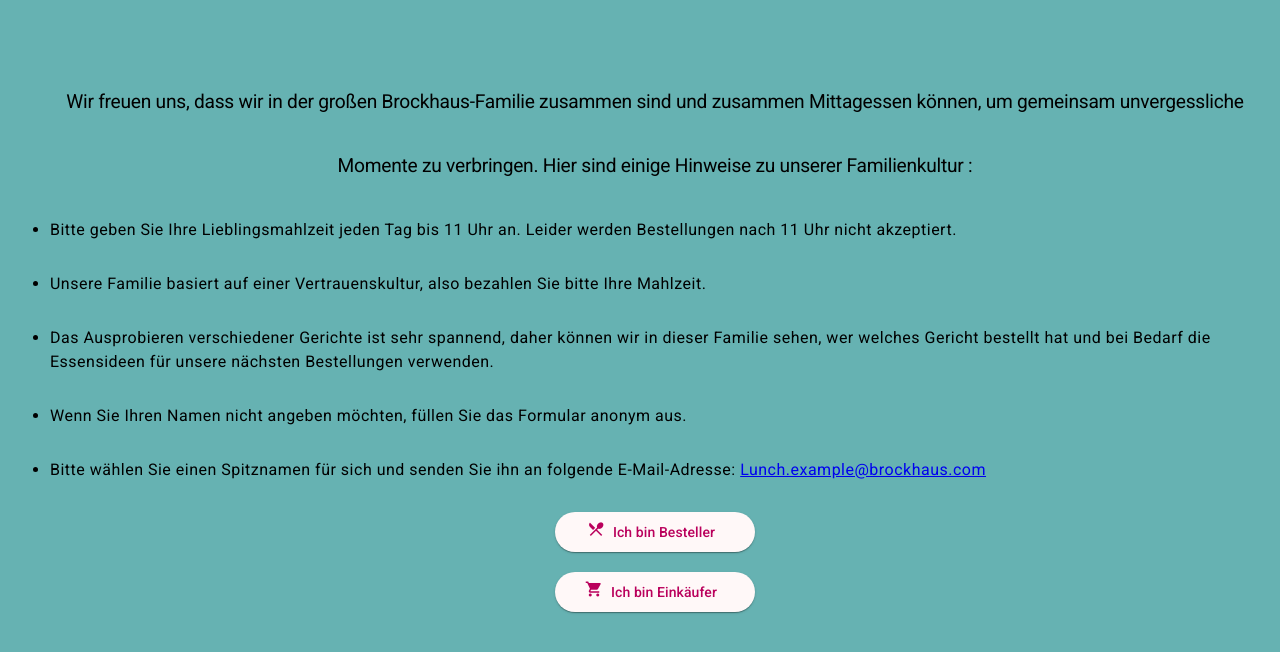
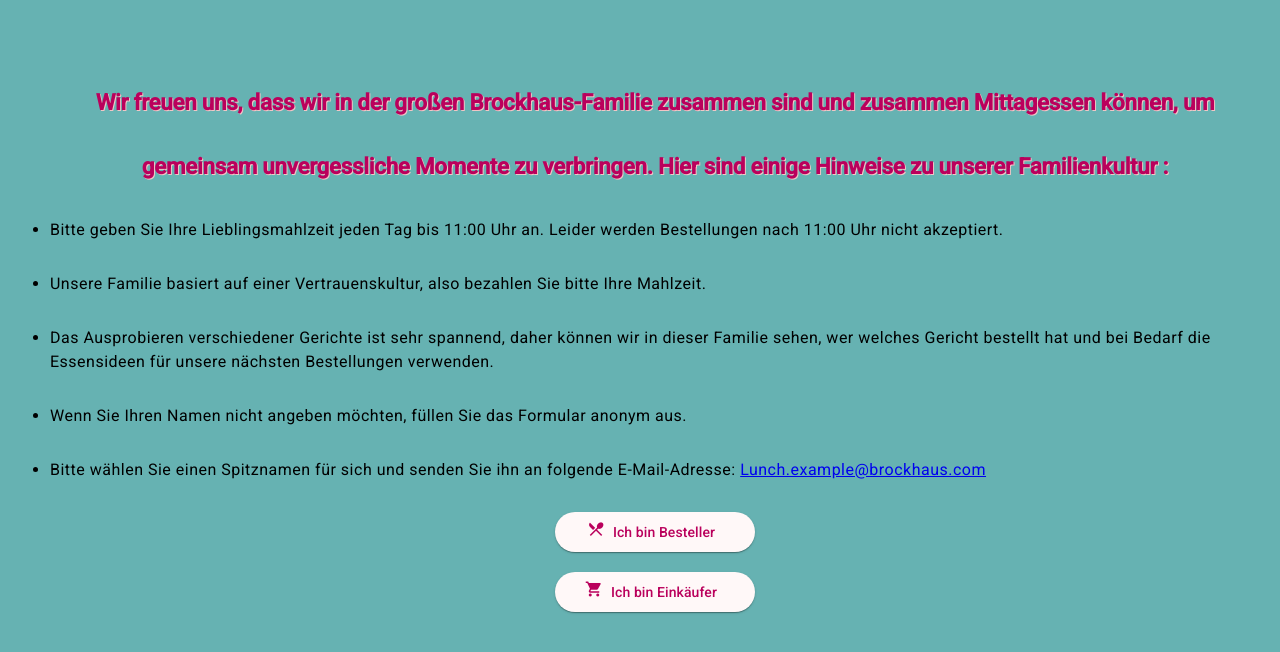
Before and after one commit to Hamed-Eskandari/LunchTime, an Angular app in the folder frontend/lunch-time/: page /home in a window 1280 px wide. Shown: the top 652 px of the page. Built offline with nearby package versions, Linux system fonts and the light colour scheme.

Commit message:
change some text in project

```diff
--- a/frontend/lunch-time/src/app/buyer/buyer.component.html
+++ b/frontend/lunch-time/src/app/buyer/buyer.component.html
@@ -48,7 +48,7 @@
               </ng-container>
               <!-- Day Column -->
               <ng-container matColumnDef="day">
-              <th mat-header-cell *matHeaderCellDef>Tag</th>
+                <th mat-header-cell *matHeaderCellDef>Datum</th>
                 <td mat-cell *matCellDef="let element">{{ element.day }}</td>
               </ng-container>
               <!-- Time Column -->
--- a/frontend/lunch-time/src/app/components/alert-dialog/alert-dialog.component.html
+++ b/frontend/lunch-time/src/app/components/alert-dialog/alert-dialog.component.html
@@ -1,4 +1,4 @@
-<h1 mat-dialog-title>Warnung</h1>
+<h1 mat-dialog-title>Bestätigt</h1>
 <div mat-dialog-content>
   <p>{{ data.message }}</p>
 </div>
--- a/frontend/lunch-time/src/app/home/home.component.html
+++ b/frontend/lunch-time/src/app/home/home.component.html
@@ -1,13 +1,13 @@
 <div class="container">
-  <h1>
+  <h1><b>
     Wir freuen uns, dass wir in der großen Brockhaus-Familie zusammen sind und
     zusammen Mittagessen können, um gemeinsam unvergessliche Momente zu
-    verbringen. Hier sind einige Hinweise zu unserer Familienkultur :
+    verbringen. Hier sind einige Hinweise zu unserer Familienkultur :</b>
   </h1>
   <ul>
     <li>
-      Bitte geben Sie Ihre Lieblingsmahlzeit jeden Tag bis 11 Uhr an. Leider
-      werden Bestellungen nach 11 Uhr nicht akzeptiert.
+      Bitte geben Sie Ihre Lieblingsmahlzeit jeden Tag bis 11:00 Uhr an. Leider
+      werden Bestellungen nach 11:00 Uhr nicht akzeptiert.
     </li>
     <li>
       Unsere Familie basiert auf einer Vertrauenskultur, also bezahlen Sie bitte
--- a/frontend/lunch-time/src/app/home/home.component.scss
+++ b/frontend/lunch-time/src/app/home/home.component.scss
@@ -6,8 +6,10 @@
 }
 
 h1 {
-  font-size: 1.2em;
+  font-size: 1.4em;
   margin-bottom: 20px;
+  color: var(--mdc-protected-button-label-text-color);
+  text-shadow: 1px 1px rgb(241, 197, 197);
 }
 
 ul {
```
Also changed, not shown: 1 other file (tests, documents, lock files or other folders). Lines whose indentation alone changed are shown as unchanged.
